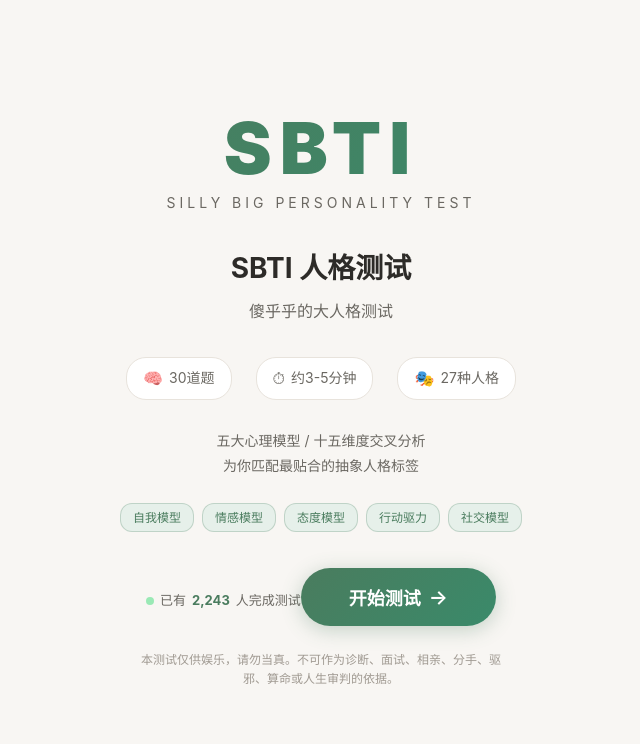
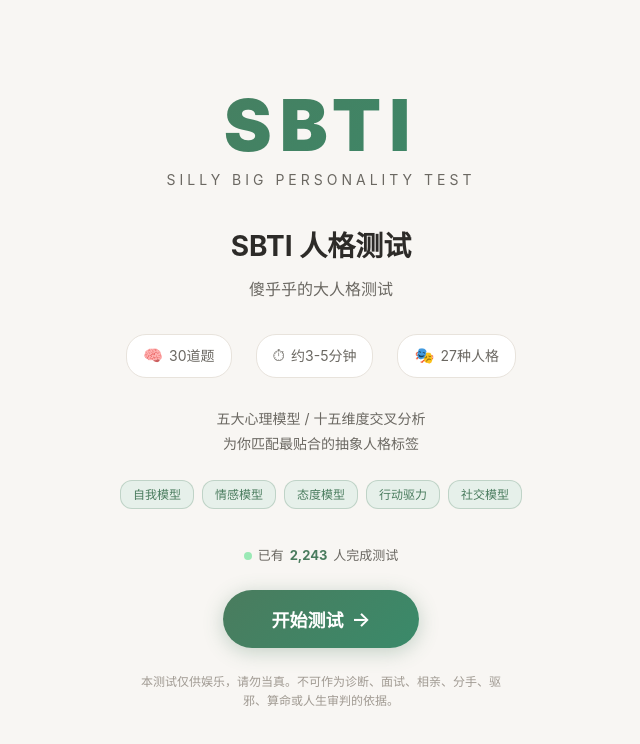
Before and after one commit to ElivesHuangGit/sbti-test, a Vue app: page / in a window 1280 px wide. Shown: the top 744 px of the page, without its empty margins (319-959 px from the left). Built offline with nearby package versions, Linux system fonts and the light colour scheme.

Commit message:
Fix welcome page layout overlap between counter and start button
Co-Authored-By: Claude Opus 4.6 <noreply@anthropic.com>

```diff
--- a/src/components/WelcomePage.vue
+++ b/src/components/WelcomePage.vue
@@ -180,12 +180,13 @@ onMounted(() => {
 }
 
 .test-count {
-  display: inline-flex;
+  display: flex;
   align-items: center;
+  justify-content: center;
   gap: 6px;
   font-size: 13px;
   color: var(--text-secondary);
-  margin-bottom: 20px;
+  margin-bottom: 24px;
 }
 .test-count strong { color: var(--accent); }
 .count-dot {
```
